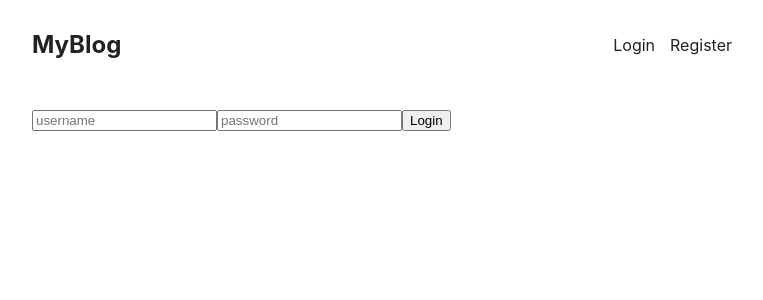
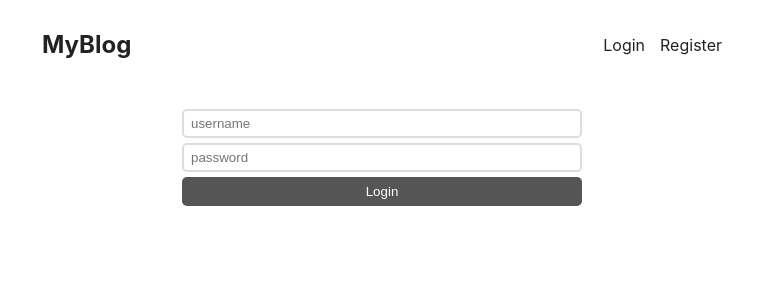
Before and after one commit to Muideen27/mern_blog, a React (Create React App) app in the folder client/: page /login in a window 1280 px wide. Shown: the top 300 px of the page, without its empty margins (258-1021 px from the left). Built offline with nearby package versions, Linux system fonts and the light colour scheme.

Commit message:
Styled login and register page

```diff
--- a/client/src/App.css
+++ b/client/src/App.css
@@ -1,3 +1,7 @@
+*{
+  box-sizing: border-box;
+}
+
 body{
   color: #222;
 }
@@ -54,3 +58,27 @@
   margin: 20px 0;
   line-height: 1.4rem;
 }
+
+form.login, form.register{
+  max-width: 400px;
+  margin: 0 auto;
+}
+input{
+  display: block;
+  margin-bottom: 5px;
+  width: 100%;
+  padding: 5px 7px;
+  border: 2px solid #ddd;
+  border-radius: 5px;
+  background-color: #fff;
+}
+button{
+  width: 100%;
+  display: block;
+  background-color: #555;
+  border: 0;
+  color: #fff;
+  border-radius: 5px;
+  padding: 7px 0;
+  cursor: pointer;
+}
```
